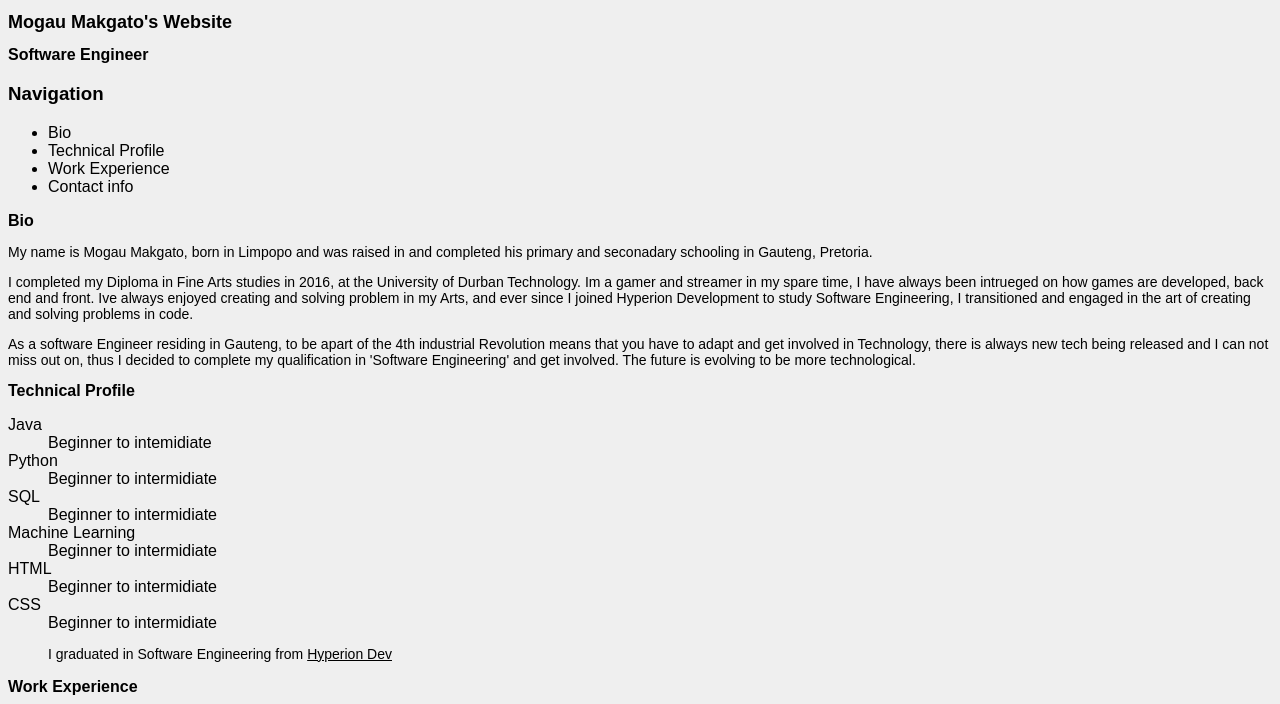
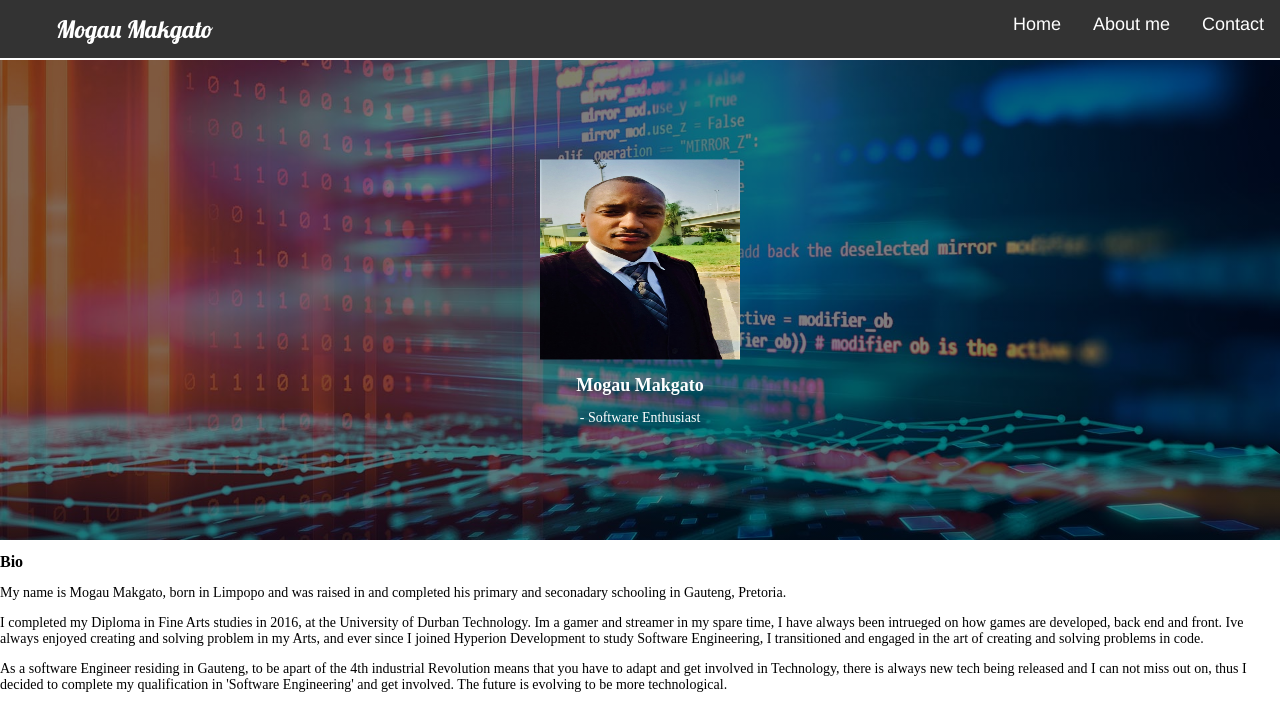
Before and after one commit to Mogau-Makgato/Website, a plain HTML site: page index.html in a window 1280 px wide. Shown: the top 704 px of the page. Drawn offline with nearby package versions, Linux system fonts and the light colour scheme; files that its build step writes are made by us from their sources.

Commit message:
Improved the website

```diff
--- /dev/null
+++ b/css/style.css
@@ -0,0 +1,85 @@
+body,html
+{
+    margin: 0;
+    padding: 0;
+    height: 100%;
+}
+header {
+    padding-top:60px;
+}
+nav
+{
+    position: fixed;
+    top: 0;
+    width:100%;
+    margin:0;
+    padding:0;
+}
+nav li
+{
+    font-size:18px;
+}
+ul
+{
+    margin-top:0;
+    list-style-type: none;
+    overflow: hidden;
+    background-color: #333;
+}
+li
+{
+    font-family: 'Arimo', sans-serif;
+    float: right;
+}
+li a
+{
+    display: block;
+    color: white;
+    text-align: center;
+    padding: 14px 16px;
+    text-decoration: none;
+}
+li a:hover
+{
+    background-color: #006400;
+    color:white;
+}
+.hero-image
+{
+    background-image: linear-gradient(rgba(0, 0, 0, 0.5), rgba(0, 0, 0, 0.5)), url(/Website/images/background.jpg);
+    height: 60%;
+    background-position: center;
+    background-repeat: no-repeat;
+    background-size: cover;
+    position: relative;
+}
+.hero-text
+{
+    text-align: center;
+    position: absolute;
+    top: 50%;
+    left: 50%;
+    transform: translate(-50%, -50%);
+    color: white;
+}
+h1
+{
+    font-size: 18px;
+}
+a {
+    color: #000000;
+    text-decoration: underline;
+}
+a:hover {
+    color: #001111;
+    text-decoration: none;
+}
+h2 {
+    font-size: 16px;
+}
+p {
+    font-size: 14px;
+}
+nav h1 {
+    float: left;
+}
--- a/index.html
+++ b/index.html
@@ -1,31 +1,36 @@
 <!DOCTYPE html>
 <html>
   <head>
-    <title>Dev Makgato || Sofware Tech</title>
+    <title>Dev Makgato || Sofware Enthusiast</title>
     <meta name="description" content="Dev Makgato is a backend developer with a background in Python, Java, CSS, HTML">
     <meta charset="utf-8">
     <meta name="robots" content="index,follow">
-    <link rel="icon" href="/images/google_cardboard_icon_131660.ico">
     <meta name="viewport" content="width=device-width, initial-scale=1">
+    <link href="https://fonts.googleapis.com/css2?family=Lobster&display=swap" rel="stylesheet">
+    <link rel="icon" href="/images/favicon.ico">
+    <link href="https://fonts.googleapis.com/css2?family=Arimo&display=swap" rel="stylesheet">
     <link rel="stylesheet" href="css/style.css" />
 
   </head>
   <body>
-    <div id="container">
-        <div id="header">
-            <h1>Mogau Makgato's Website</h1>
-            <h2>Software Engineer</h2>
+    <header>
+      <nav>
+        <ul>
+          <li style="float:left;font-family: 'Lobster', cursive;font-size:24px;"><a href="./index.html">Mogau Makgato</a></li>
+          <li><a href="./contact.html">Contact</a></li>
+          <li><a href="./aboutme.html">About me</a></li>
+          <li><a href="./index.html">Home</a></li>
+        </ul>
+      </nav>
+    </header>
+      <div class="hero-image">
+        <div class="hero-text">
+          <img src="images/profile.jpg" alt="Mogau Makgato" height="200px" width="200px">
+          <h1>Mogau Makgato</h1>
+          <p>- Software Enthusiast</p>
         </div>
+      </div>
         <div id="Content">
-            <div id="navigation">
-              <h3> Navigation</h3>
-              <ul>
-                <li>Bio</li>
-                <li>Technical Profile</li>
-                <li>Work Experience</li>
-                <li>Contact info</li>
-              </ul>
-            </div>
             <div id="main">
                 <h2>Bio</h2>
                 <p>My name is Mogau Makgato, born in Limpopo and was raised in and completed his primary and seconadary schooling in Gauteng, Pretoria.
@@ -77,7 +82,6 @@
             <img src="/images/" width="200">
 
         </div>
-    </div>
 
 
 
--- a/style.css
+++ /dev/null
@@ -1,30 +0,0 @@
-body {
-    background: #efefef;
-    font-family: arial;
-}
-h1 {
-    font-size: 18px;
-}
-a {
-    color: #000000;
-    text-decoration: underline;
-}
-a:hover {
-    color: #001111;
-    text-decoration: none;
-}
-h2 {
-    font-size: 16px;
-}
-p {
-    font-size: 14px;
-}
-
-nav {
-    background: lightslategray;
-    color: white;
-}
-nav h1 {
-    float: left;
-}
-nav
```
Also changed, not shown: aboutme.html (added), contact.html (added), images/background.jpg (added), images/profile.jpg (renamed from images/Makgato.jpg).
